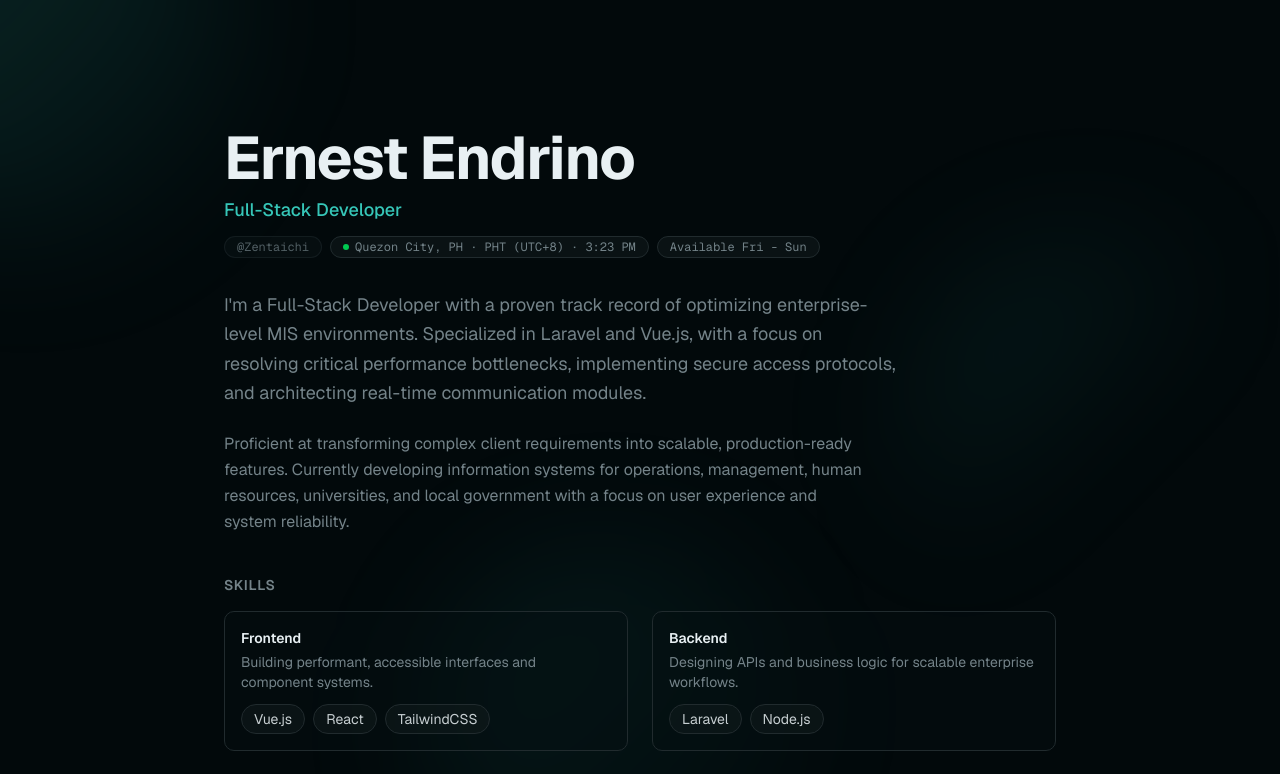
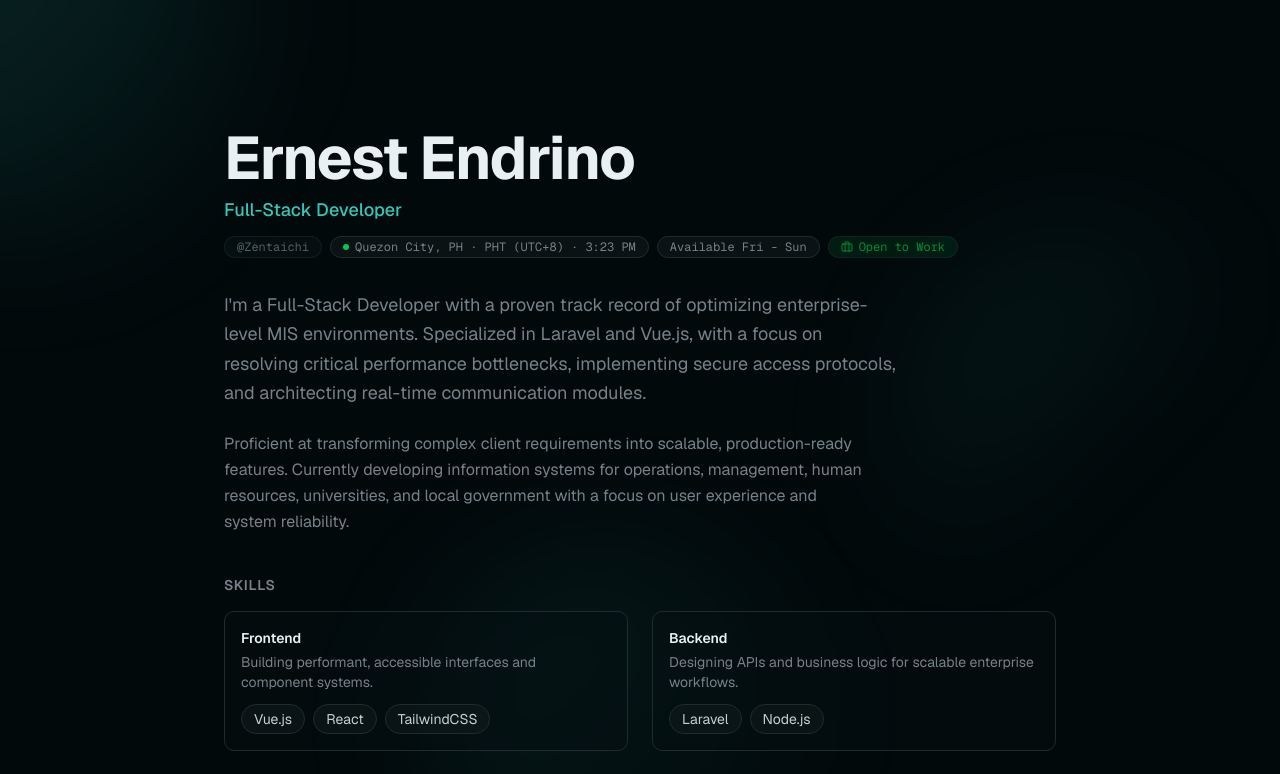
Before and after one commit to Zentaichi/zentaichi.github.io, a Next.js app: page / in a window 1280 px wide. Shown: the top 774 px of the page. Built offline with nearby package versions, Linux system fonts and the light colour scheme.

Commit message:
feat(hero-section): add "Open to Work" badge with Briefcase icon

```diff
--- a/components/portfolio/hero-section.tsx
+++ b/components/portfolio/hero-section.tsx
@@ -1,7 +1,7 @@
 "use client";
 
 import { useEffect, useState } from "react";
-import { Github, Linkedin, Mail } from "lucide-react";
+import { Github, Linkedin, Mail, Briefcase } from "lucide-react";
 import { cn } from "@/lib/utils";
 
 const skillGroups = [
@@ -67,6 +67,11 @@ export function HeroSection() {
           <span className="inline-flex items-center rounded-full border border-border bg-secondary/50 px-3 py-1 font-mono text-xs leading-none text-muted-foreground">
             Available Fri - Sun
           </span>
+
+          <span className="inline-flex items-center gap-1.5 rounded-full border border-border/50 bg-green-500/10 px-3 py-1 font-mono text-xs leading-none text-green-600/80">
+            <Briefcase className="h-3 w-3" />
+            Open to Work
+          </span>
         </div>
       </div>
 
```
